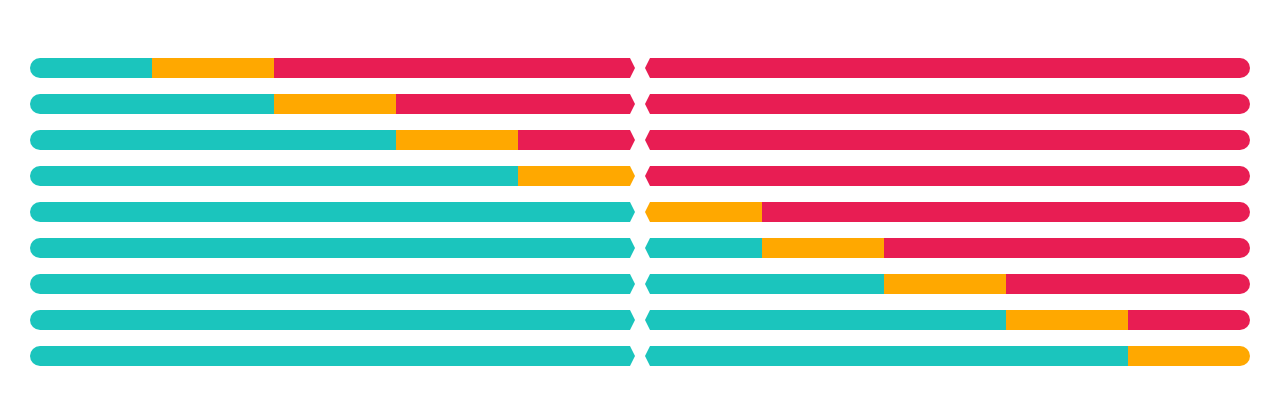
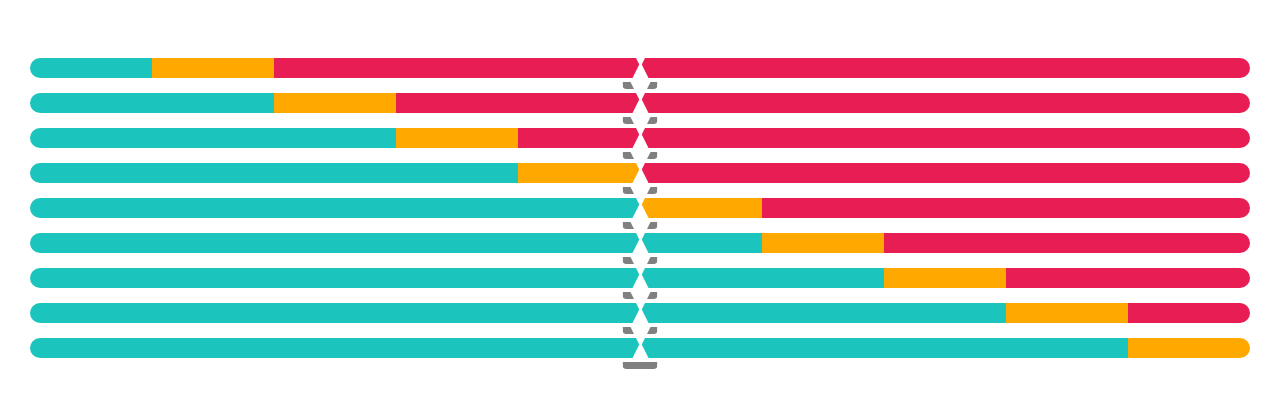
Before and after one commit to Uhmopt/react-chart-range-color-ts, a React (Create React App) app: page / in a window 1280 px wide. Shown: the top 408 px of the page. Built offline with nearby package versions, Linux system fonts and the light colour scheme.

Commit message:
[New] thumb

```diff
--- a/src/App.css
+++ b/src/App.css
@@ -1,3 +1,19 @@
 .app {
   padding: 50px 30px;
 }
+
+.absolute {
+  position: absolute;
+}
+
+.top-0 {
+  top: 0px;
+}
+
+.bottom-0 {
+  bottom: 0px;
+}
+
+.h-1\/2 {
+  height: 50%;
+}
--- a/src/index.css
+++ b/src/index.css
@@ -11,7 +11,3 @@ code {
   font-family: source-code-pro, Menlo, Monaco, Consolas, 'Courier New',
     monospace;
 }
-
-.absolute {
-  position: absolute;
-}
--- a/src/views/componets/range.chart/SliderRange.tsx
+++ b/src/views/componets/range.chart/SliderRange.tsx
@@ -7,7 +7,9 @@ const STEP = 0.1;
 const MIN = 0;
 const MAX = 100;
 const COLORS = ['#1BC5BD', '#FFA800', '#E81D53'];
-const THUMB_SIZE = 42;
+const THUMB_SIZE = 35;
+const RAIL_CONTAINER_HEIGHT = 35;
+const RAIL_HEIGHT = 20;
 
 const ThumbLabel = ({
   rangeRef,
@@ -79,7 +81,7 @@ const SliderRange: React.FC<{
               onTouchStart={props.onTouchStart}
               style={{
                 ...props.style,
-                height: '36px',
+                height: RAIL_CONTAINER_HEIGHT,
                 display: 'flex',
                 width: '100%',
               }}
@@ -87,9 +89,9 @@ const SliderRange: React.FC<{
               <div
                 ref={props.ref}
                 style={{
-                  height: '20px',
+                  height: RAIL_HEIGHT,
                   width: '100%',
-                  borderRadius: '20px',
+                  borderRadius: RAIL_HEIGHT,
                   background: `linear-gradient(to right, ${
                     COLORS[0]
                   } 0%, ${ranges
@@ -125,6 +127,8 @@ const SliderRange: React.FC<{
                 justifyContent: 'center',
                 alignItems: 'center',
                 // boxShadow: '0px 2px 6px #AAA',
+                position: 'relative',
+                borderBottom: `gray ${(THUMB_SIZE - RAIL_HEIGHT) / 2}px solid`,
               }}
             >
               {isDragged ? (
@@ -134,15 +138,8 @@ const SliderRange: React.FC<{
                   index={index}
                 />
               ) : null}
-              <div
-                style={{
-                  height: '16px',
-                  width: '5px',
-                  backgroundColor: isDragged ? '#548BF4' : '#CCC',
-                }}
-              />
-              <div className='triangle-up absolute' />
-              <div className='triangle-down absolute' />
+              <div className='triangle-up absolute bottom-0' />
+              <div className='triangle-down absolute top-0' />
             </div>
           );
         }}
```
